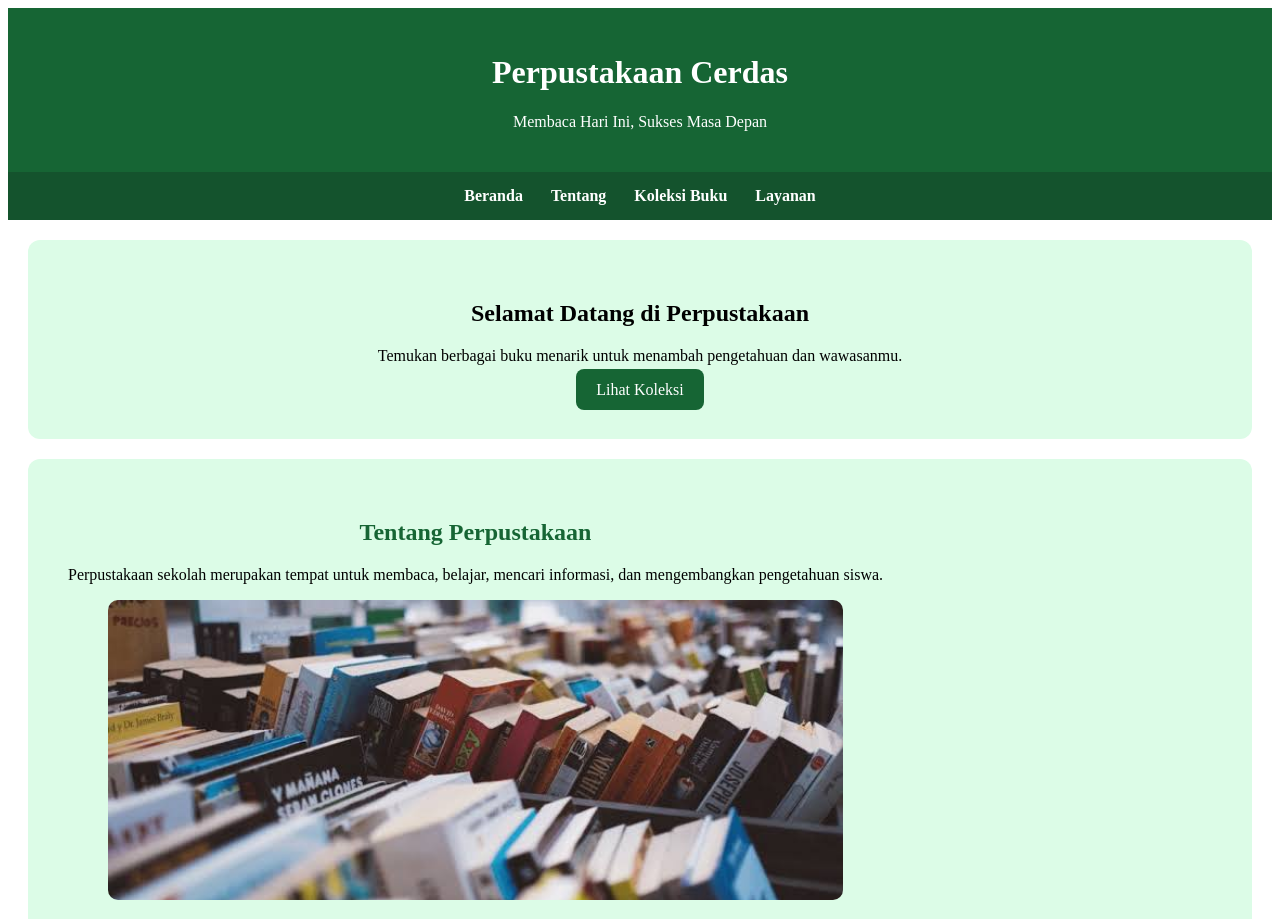
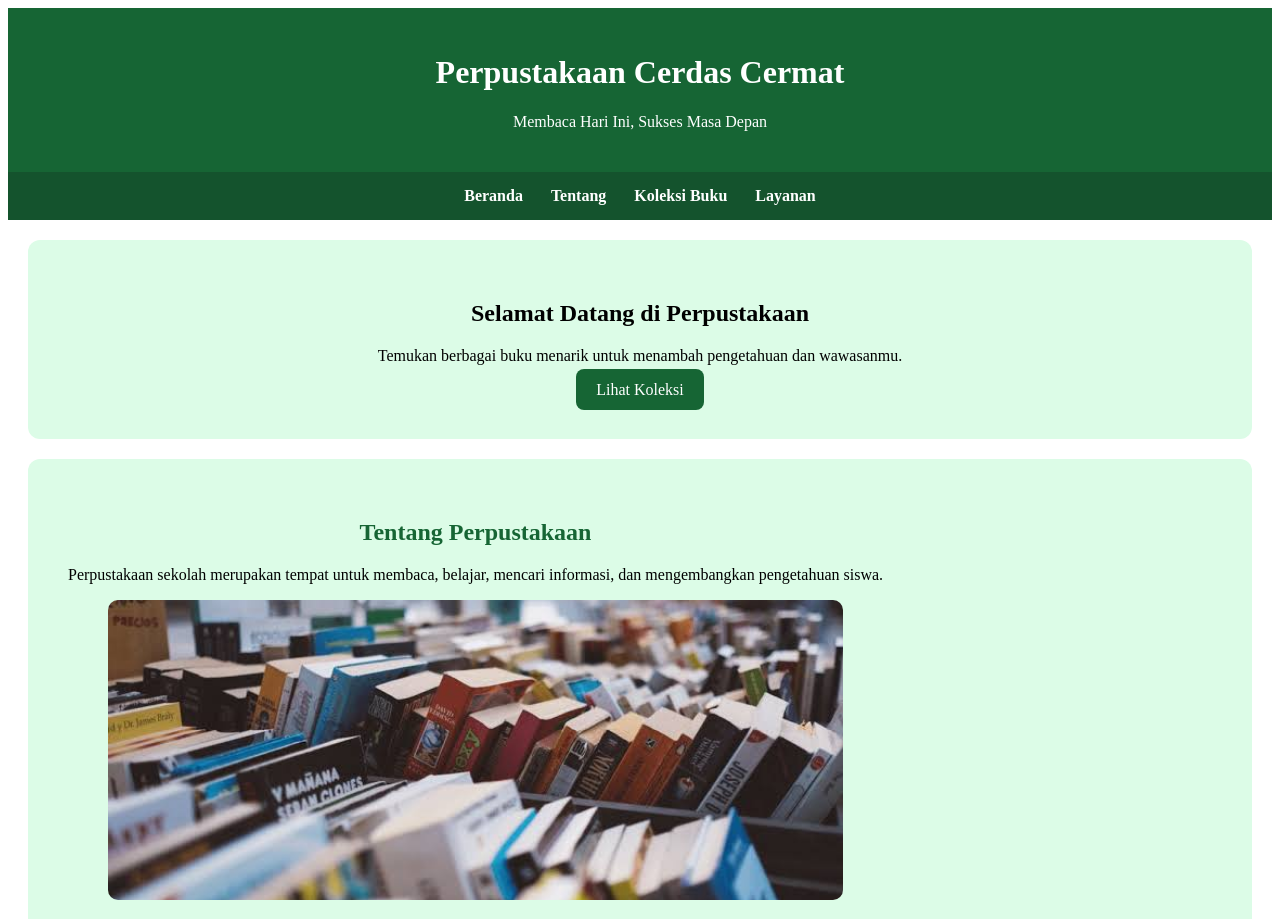
Before and after one commit to lisyeinggriani/projekweb, a plain HTML site: page index.html in a window 1280 px wide. Shown: the top 919 px of the page. Drawn offline with Linux system fonts and the light colour scheme.

Commit message:
Update index.html

```diff
--- a/index.html
+++ b/index.html
@@ -8,7 +8,7 @@
   </head>
   <body>
     <header id="header">
-      <h1>Perpustakaan Cerdas</h1>
+      <h1>Perpustakaan Cerdas Cermat</h1>
       <p>Membaca Hari Ini, Sukses Masa Depan</p>
     </header>
 
```
